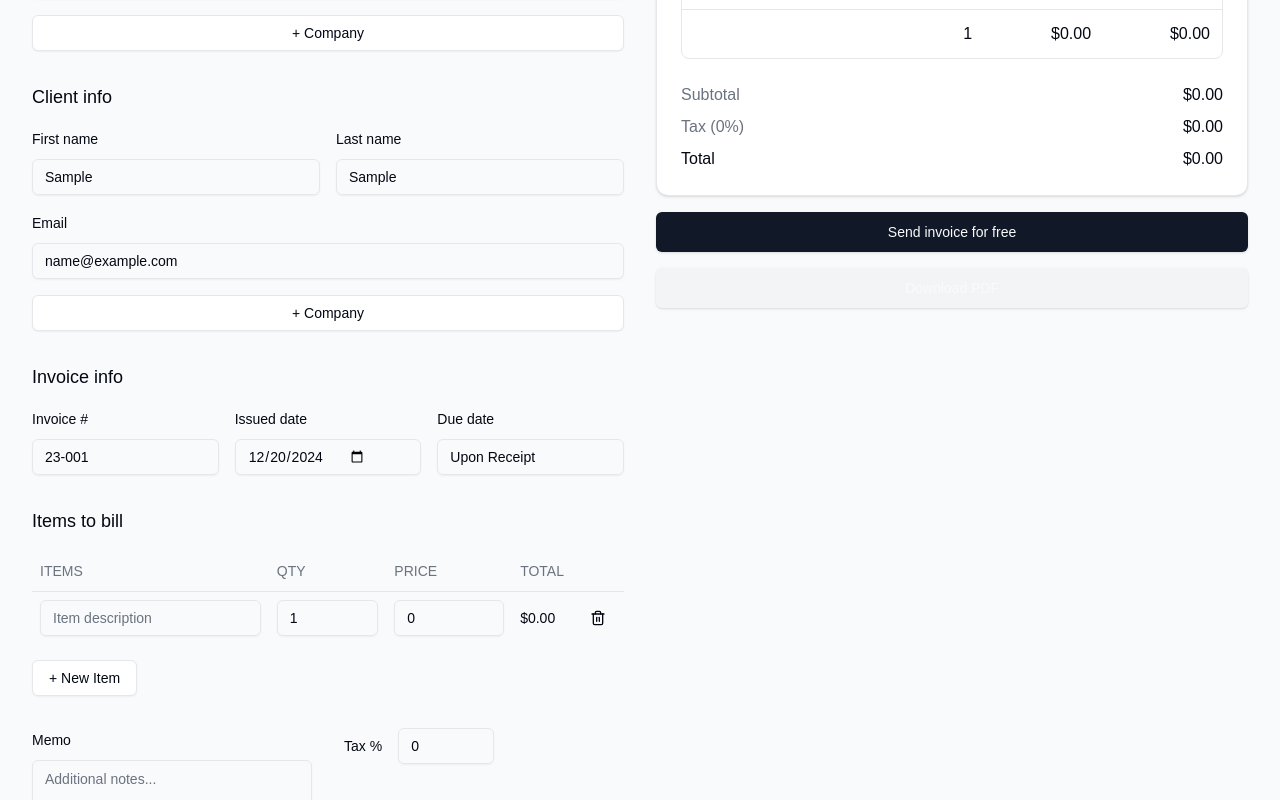
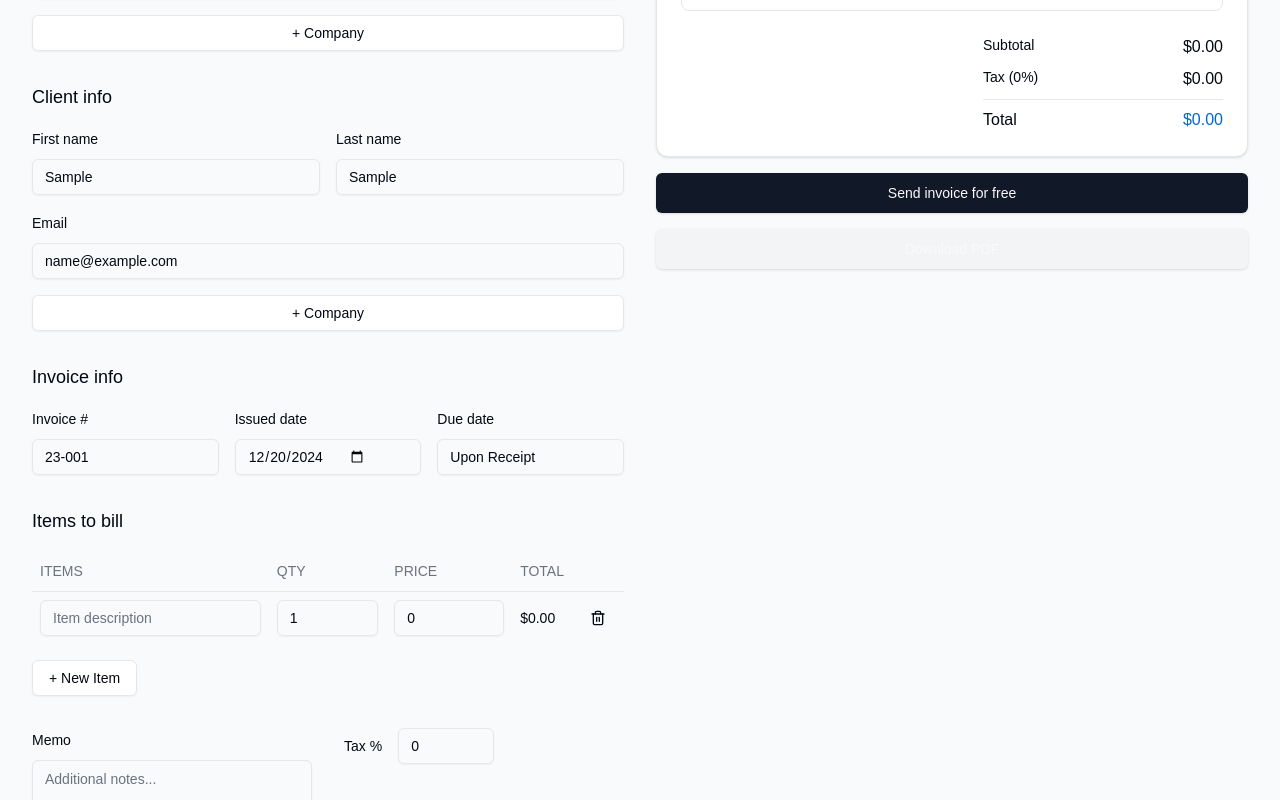
Before and after one commit to jeevan-vj/invoice-generator, a Next.js app in the folder invoice-generator/: page / in a window 1280 px wide. Both pictures are taken after typing "Sample", "Sample", "name@example.com", "Sample", "Sample", "name@example.com" into the empty fields and a click on the button "+ New Item". Shown: the part 823-1623 px from the top of the page. Built offline with nearby package versions, Linux system fonts and the light colour scheme.

Commit message:
refactor invoice templates to use unified TemplateProps interface for better theme management

```diff
--- a/invoice-generator/components/invoice-preview.tsx
+++ b/invoice-generator/components/invoice-preview.tsx
@@ -1,8 +1,8 @@
 import { Card, CardContent } from "@/components/ui/card"
-import { InvoiceData } from "../types/invoice"
-import { calculateSubtotal, calculateTax, formatCurrency } from "../utils/calculations"
+import { InvoiceData, TemplateProps } from "@/types/invoice"
+import { calculateSubtotal, calculateTax, formatCurrency } from "@/utils/calculations"
 
-export function InvoicePreview({ data }: { data: InvoiceData }) {
+export const InvoicePreview: React.FC<TemplateProps> = ({ data, theme }) => {
   const subtotal = calculateSubtotal(data.items)
   const tax = calculateTax(subtotal, data.taxRate)
   const total = subtotal + tax
@@ -23,50 +23,53 @@ export function InvoicePreview({ data }: { data: InvoiceData }) {
     <Card className="bg-white">
       <CardContent className="p-6">
         <div className="space-y-6">
-          <div className="space-y-2">
-            <h2 className="text-2xl font-bold">Invoice #{data.invoiceNumber}</h2>
-            <div className="text-sm text-muted-foreground">
-              <p>Issue Date: {data.issueDate}</p>
-              <p>Due Date: {data.dueDate}</p>
+          <div className="flex justify-between">
+            <div>
+              <h2 className="text-2xl font-bold" style={{ color: theme.primary }}>INVOICE</h2>
+              <p className="text-sm text-muted-foreground">#{data.invoiceNumber}</p>
+            </div>
+            <div className="text-right">
+              <p className="text-sm">Issue Date: {data.issueDate}</p>
+              <p className="text-sm">Due Date: {data.dueDate}</p>
             </div>
           </div>
 
           <div className="grid grid-cols-2 gap-6">
-            <div className="space-y-1">
-              <p className="text-sm text-muted-foreground">From</p>
+            <div>
+              <p className="text-sm font-medium mb-2" style={{ color: theme.primary }}>From</p>
               <p className="font-medium">{`${data.sender.firstName} ${data.sender.lastName}`}</p>
               {data.sender.companyName && (
                 <p className="text-sm">{data.sender.companyName}</p>
               )}
-              <p className="text-sm">{data.sender.email}</p>
+              <p className="text-sm text-muted-foreground">{data.sender.email}</p>
             </div>
-            <div className="space-y-1">
-              <p className="text-sm text-muted-foreground">To</p>
+            <div>
+              <p className="text-sm font-medium mb-2" style={{ color: theme.primary }}>To</p>
               <p className="font-medium">{`${data.client.firstName} ${data.client.lastName}`}</p>
               {data.client.companyName && (
                 <p className="text-sm">{data.client.companyName}</p>
               )}
-              <p className="text-sm">{data.client.email}</p>
+              <p className="text-sm text-muted-foreground">{data.client.email}</p>
             </div>
           </div>
 
-          <div className="rounded-lg border">
+          <div className="border rounded-lg">
             <table className="w-full">
               <thead>
-                <tr className="border-b">
-                  <th className="p-3 text-left">Description</th>
-                  <th className="p-3 text-right">Qty</th>
-                  <th className="p-3 text-right">Price</th>
-                  <th className="p-3 text-right">Total</th>
+                <tr className="border-b bg-muted/50">
+                  <th className="px-4 py-2 text-left text-sm font-medium">Description</th>
+                  <th className="px-4 py-2 text-right text-sm font-medium">Qty</th>
+                  <th className="px-4 py-2 text-right text-sm font-medium">Price</th>
+                  <th className="px-4 py-2 text-right text-sm font-medium">Amount</th>
                 </tr>
               </thead>
               <tbody>
                 {data.items.map((item) => (
                   <tr key={item.id} className="border-b last:border-0">
-                    <td className="p-3">{item.description}</td>
-                    <td className="p-3 text-right">{item.quantity}</td>
-                    <td className="p-3 text-right">{formatCurrency(item.price)}</td>
-                    <td className="p-3 text-right">
+                    <td className="px-4 py-2">{item.description}</td>
+                    <td className="px-4 py-2 text-right">{item.quantity}</td>
+                    <td className="px-4 py-2 text-right">{formatCurrency(item.price)}</td>
+                    <td className="px-4 py-2 text-right font-medium">
                       {formatCurrency(item.quantity * item.price)}
                     </td>
                   </tr>
@@ -75,25 +78,29 @@ export function InvoicePreview({ data }: { data: InvoiceData }) {
             </table>
           </div>
 
-          <div className="space-y-2">
+          <div className="flex justify-end">
+            <div className="w-60 space-y-2">
               <div className="flex justify-between">
-              <span className="text-muted-foreground">Subtotal</span>
+                <span className="text-sm">Subtotal</span>
                 <span>{formatCurrency(subtotal)}</span>
               </div>
               <div className="flex justify-between">
-              <span className="text-muted-foreground">Tax ({data.taxRate}%)</span>
+                <span className="text-sm">Tax ({data.taxRate}%)</span>
                 <span>{formatCurrency(tax)}</span>
               </div>
+              <div className="border-t pt-2">
                 <div className="flex justify-between font-medium">
                   <span>Total</span>
-              <span>{formatCurrency(total)}</span>
+                  <span style={{ color: theme.primary }}>{formatCurrency(total)}</span>
+                </div>
+              </div>
             </div>
           </div>
 
           {data.memo && (
-            <div className="space-y-2 rounded-lg bg-muted p-4">
-              <p className="text-sm font-medium">Notes</p>
-              <p className="text-sm">{data.memo}</p>
+            <div className="border-t pt-4">
+              <p className="text-sm font-medium mb-2" style={{ color: theme.primary }}>Notes</p>
+              <p className="text-sm text-muted-foreground">{data.memo}</p>
             </div>
           )}
         </div>
--- a/invoice-generator/components/invoice-templates/branded.tsx
+++ b/invoice-generator/components/invoice-templates/branded.tsx
@@ -1,8 +1,9 @@
 import { Card, CardContent } from "@/components/ui/card"
 import { InvoiceData } from "@/types/invoice"
 import { calculateSubtotal, calculateTax, formatCurrency } from "@/utils/calculations"
+import { TemplateProps } from "@/types/invoice";
 
-export function BrandedTemplate({ data, theme }: { data: InvoiceData, theme: { primary: string, secondary: string } }) {
+export const BrandedTemplate: React.FC<TemplateProps> = ({ data, theme }) => {
   const subtotal = calculateSubtotal(data.items)
   const tax = calculateTax(subtotal, data.taxRate)
   const total = subtotal + tax
--- a/invoice-generator/components/invoice-templates/executive.tsx
+++ b/invoice-generator/components/invoice-templates/executive.tsx
@@ -1,8 +1,9 @@
 import { Card, CardContent } from "@/components/ui/card"
 import { InvoiceData } from "@/types/invoice"
 import { calculateSubtotal, calculateTax, formatCurrency } from "@/utils/calculations"
+import { TemplateProps } from "@/types/invoice";
 
-export function ExecutiveTemplate({ data, theme }: { data: InvoiceData, theme: { primary: string, secondary: string } }) {
+export const ExecutiveTemplate: React.FC<TemplateProps> = ({ data, theme }) => {
   const subtotal = calculateSubtotal(data.items)
   const tax = calculateTax(subtotal, data.taxRate)
   const total = subtotal + tax
--- a/invoice-generator/components/invoice-templates/minimal.tsx
+++ b/invoice-generator/components/invoice-templates/minimal.tsx
@@ -1,9 +1,9 @@
 import { Card, CardContent } from "@/components/ui/card"
-import { InvoiceData } from "@/types/invoice"
+import { InvoiceData, TemplateProps } from "@/types/invoice"
 import { calculateSubtotal, calculateTax, formatCurrency } from "@/utils/calculations"
 import { Separator } from "@/components/ui/separator"
 
-export function MinimalTemplate({ data }: { data: InvoiceData }) {
+export const MinimalTemplate: React.FC<TemplateProps> = ({ data, theme }) => {
   const subtotal = calculateSubtotal(data.items)
   const tax = calculateTax(subtotal, data.taxRate)
   const total = subtotal + tax
--- a/invoice-generator/components/invoice-templates/modern.tsx
+++ b/invoice-generator/components/invoice-templates/modern.tsx
@@ -1,8 +1,9 @@
 import { Card, CardContent } from "@/components/ui/card"
 import { InvoiceData } from "@/types/invoice"
 import { calculateSubtotal, calculateTax, formatCurrency } from "@/utils/calculations"
+import { TemplateProps } from "@/types/invoice";
 
-export function ModernTemplate({ data, theme }: { data: InvoiceData, theme: { primary: string, secondary: string } }) {
+export const ModernTemplate: React.FC<TemplateProps> = ({ data, theme }) => {
   const subtotal = calculateSubtotal(data.items)
   const tax = calculateTax(subtotal, data.taxRate)
   const total = subtotal + tax
--- a/invoice-generator/components/invoice-templates/premium.tsx
+++ b/invoice-generator/components/invoice-templates/premium.tsx
@@ -1,8 +1,9 @@
 import { Card, CardContent } from "@/components/ui/card"
 import { InvoiceData } from "@/types/invoice"
 import { calculateSubtotal, calculateTax, formatCurrency } from "@/utils/calculations"
+import { TemplateProps } from "@/types/invoice";
 
-export function PremiumTemplate({ data, theme }: { data: InvoiceData, theme: { primary: string, secondary: string } }) {
+export const PremiumTemplate: React.FC<TemplateProps> = ({ data, theme }) => {
   const subtotal = calculateSubtotal(data.items)
   const tax = calculateTax(subtotal, data.taxRate)
   const total = subtotal + tax
```
Also changed, not shown: invoice-generator/next.config.mjs (+4 -4 lines), invoice-generator/types/invoice.ts (+10 -0 lines). Lines whose indentation alone changed are shown as unchanged.
